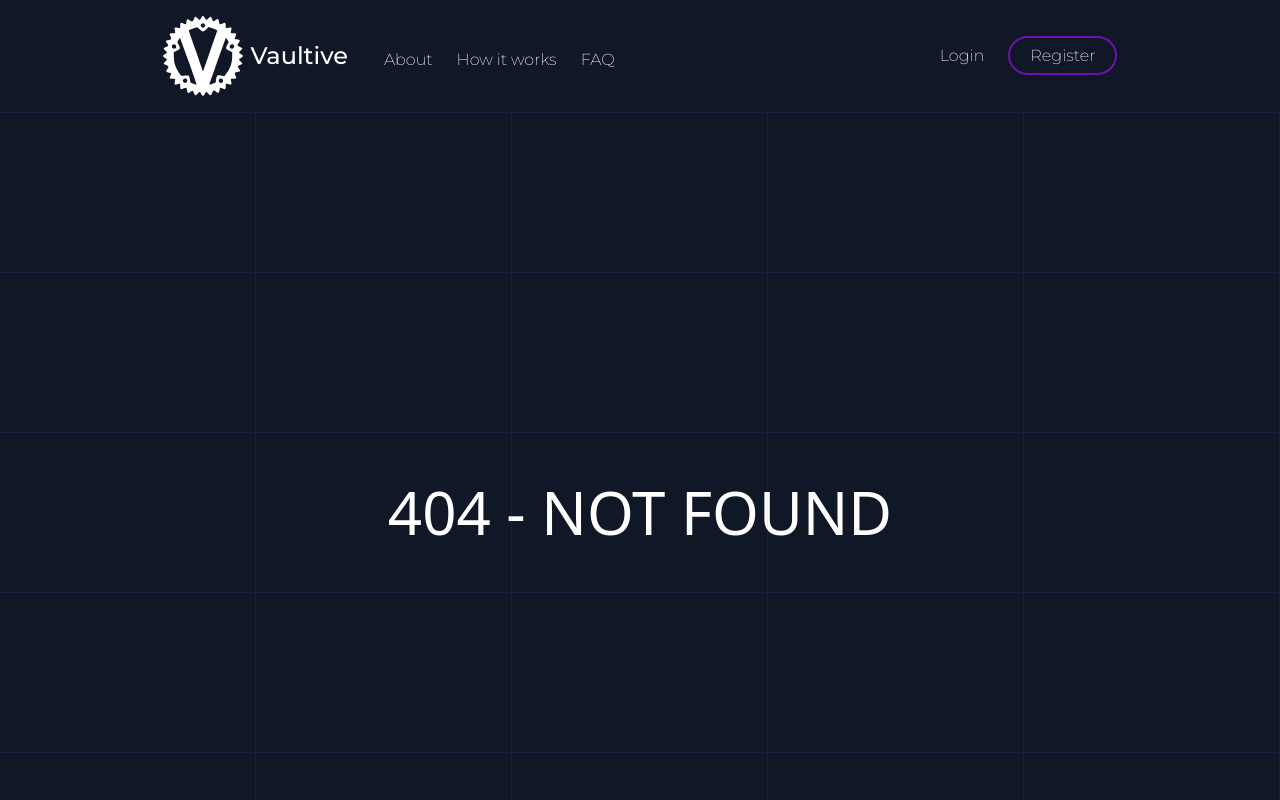
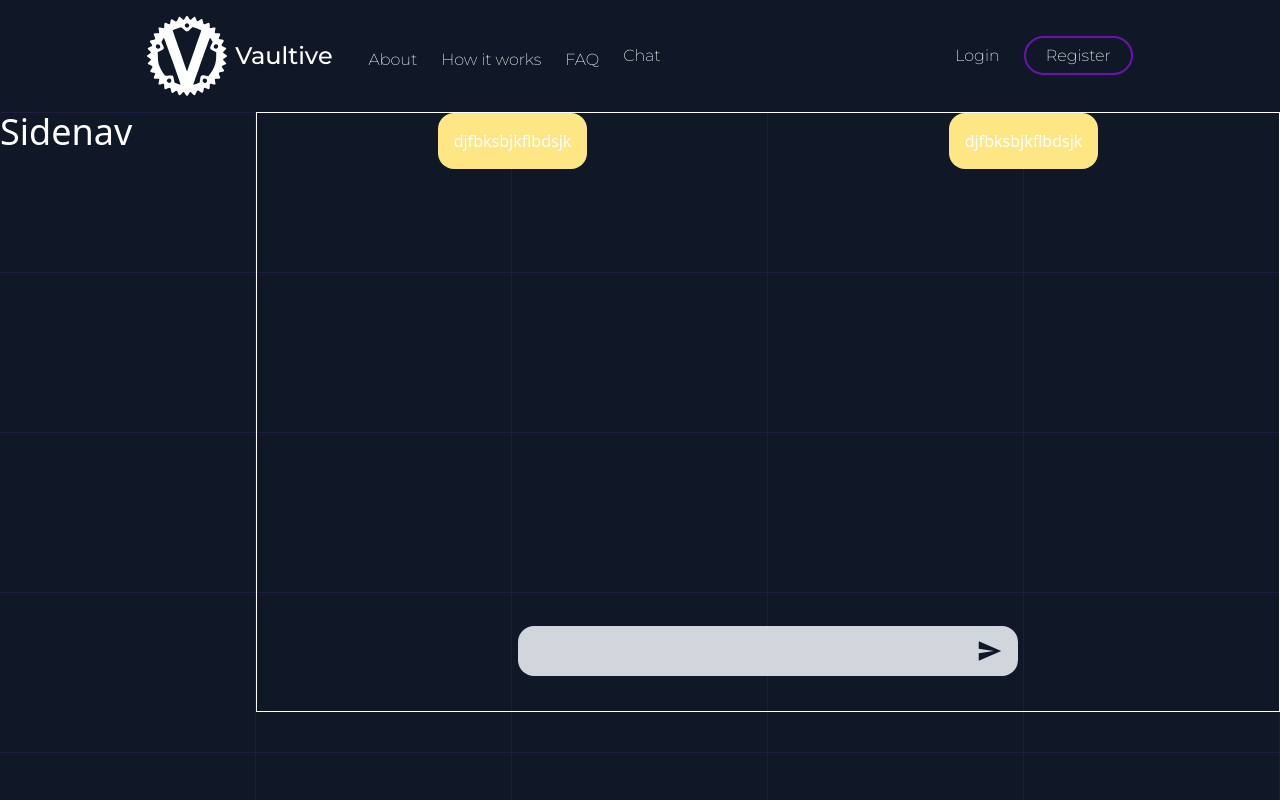
Before and after one commit to Dabdiiusuf/Vaultive, a React (Vite) app in the folder Client/: page /Chat in a window 1280 px wide. Before the commit this address had no page. Built offline with nearby package versions, Linux system fonts and the light colour scheme.

Commit message:
Fixade registrering och började designa Chat delen

```diff
--- a/Client/index.html
+++ b/Client/index.html
@@ -3,6 +3,13 @@
   <head>
     <meta charset="UTF-8" />
     <meta name="viewport" content="width=device-width, initial-scale=1.0" />
+    <meta
+      http-equiv="Content-Security-Policy-Report-Only"
+      content="default-src 'self';
+        script-src 'self';
+        img-src 'self' https://i.pravatar.cc https://freeimage.host;
+        style-src 'self' 'unsafe-inline';"
+    />
     <title>Vaultive</title>
     <link
       rel="icon"
--- a/Client/src/Components/App.jsx
+++ b/Client/src/Components/App.jsx
@@ -2,6 +2,7 @@ import Home from "../Pages/Home";
 import Navbar from "./Navbar";
 import { BrowserRouter as Router, Routes, Route } from "react-router-dom";
 import MyProfile from "../Pages/MyProfile";
+import Chat from "../Pages/Chat";
 import NotFound from "../Pages/NotFound";
 import ProtectedRoute from "./ProtectedRoute";
 import { AuthContextProvider } from "../Providers/AuthContext";
@@ -24,6 +25,7 @@ function App() {
             <Route element={<ProtectedRoute />}>
               <Route path="/Profile" element={<MyProfile />} />
             </Route>
+            <Route path="/Chat" element={<Chat />} />
             <Route path="/TermsOfUse" element={<TermsOfUse />} />
             <Route path="/PrivacyPolicy" element={<PrivacyPolicy />} />
             <Route path="*" element={<NotFound />} />
--- a/Client/src/Components/Login.jsx
+++ b/Client/src/Components/Login.jsx
@@ -15,6 +15,29 @@ const Login = () => {
 
   const handleLocateTop = () => {
     console.log("hello");
+  };
+
+  const handleLogin = async (e) => {
+    const resToken = await fetch(
+      "https://chatify-api.up.railway.app/auth/token",
+      {
+        method: "POST",
+        headers: {
+          "Content-Type": "application/json",
+        },
+        body: JSON.stringify({ username, password, csrfToken }),
+      }
+    );
+
+    if (!resToken.ok) {
+      console.log("Token fetch failed");
+      return;
+    }
+
+    const data = await resToken.json();
+    const token = data.token;
+    localStorage.setItem("jwt", token);
+    console.log(token);
   };
 
   return (
--- a/Client/src/Components/Navbar.jsx
+++ b/Client/src/Components/Navbar.jsx
@@ -18,6 +18,7 @@ const Navbar = () => {
         <button className="mt-2 relative underline-hover cursor-pointer">
           FAQ
         </button>
+        <Link to="/chat">Chat</Link>
         {/* <li className="mt-2">
           <Link to="/Profile" className="relative underline-hover">
             Profile
--- a/Client/src/Components/Register.jsx
+++ b/Client/src/Components/Register.jsx
@@ -1,4 +1,4 @@
-import { useContext, useEffect, useRef } from "react";
+import { useContext, useEffect, useRef, useState } from "react";
 import { AuthContext } from "../Providers/AuthContext";
 import Lottie from "lottie-react";
 import animationData from "../Assets/Animation - 1750006662856 (1).json";
@@ -8,6 +8,7 @@ import defaultAvatar from "../Assets/person_15473743.png";
 
 const Register = () => {
   let navigate = useNavigate();
+  const [preview, setPreview] = useState(null);
 
   const {
     username,
@@ -28,11 +29,10 @@ const Register = () => {
   } = useContext(AuthContext);
 
   const handleAvatar = (e) => {
-    const file = e.target.files[0];
-    if (file) {
-      const newAvatar = URL.createObjectURL(file);
-      setAvatar(newAvatar);
-    }
+    const avatarID = "Dabdi";
+    const avatarURL = `https://i.pravatar.cc/200?u=${avatarID}`;
+    setAvatar(avatarURL);
+    setPreview(avatarURL);
   };
 
   useEffect(() => {
@@ -59,11 +59,11 @@ const Register = () => {
             "Content-Type": "application/json",
           },
           body: JSON.stringify({
-            username,
-            password,
-            email,
-            avatar,
-            csrfToken,
+            username: username,
+            password: password,
+            email: email,
+            avatar: avatar,
+            csrfToken: csrfToken,
           }),
         }
       );
@@ -84,27 +84,6 @@ const Register = () => {
 
       if (res.status === 201) {
         setSuccess("Registered successfully!");
-
-        const resToken = await fetch(
-          "https://chatify-api.up.railway.app/auth/token",
-          {
-            method: "POST",
-            headers: {
-              "Content-Type": "application/json",
-            },
-            body: JSON.stringify({ username, password, csrfToken }),
-          }
-        );
-
-        if (!resToken.ok) {
-          console.log("Token fetch failed");
-          return;
-        }
-
-        const data = await resToken.json();
-        const token = data.token;
-        localStorage.setItem("jwt", token);
-        console.log(token);
 
         setTimeout(() => {
           navigate("/Login");
@@ -184,6 +163,7 @@ const Register = () => {
             </h1>
             <p className="text-sm">Register your account:</p>
             <p className="text-lg text-green-600">{success}</p>
+            <p className="text-lg text-red-600">{error}</p>
           </div>
           <form
             onSubmit={handleSubmit}
@@ -243,7 +223,7 @@ const Register = () => {
                 className="w-full cursor-pointer border-1"
               />
               <img
-                src={avatar || defaultAvatar}
+                src={preview || defaultAvatar}
                 alt=""
                 className="w-[80px] h-[80px] rounded-[50%]"
               />
--- a/Client/src/Pages/Chat.jsx
+++ b/Client/src/Pages/Chat.jsx
@@ -1,7 +1,39 @@
-import React from "react";
+import { IoSendSharp } from "react-icons/io5";
 
 const Chat = () => {
-  return <div></div>;
+  return (
+    <div className="w-full min-h-screen bg-gray-900 relative">
+      <div className="absolute inset-0 z-0 grid grid-cols-5 grid-rows-5">
+        {Array.from({ length: 25 }).map((_, i) => (
+          <div
+            key={i}
+            className="border-r border-t border-purple-500 opacity-10"
+          ></div>
+        ))}
+      </div>
+      <div className="h-[600px] w-full flex justify-between z-10 absolute">
+        <div className=" text-white text-4xl w-[20%]">Sidenav</div>
+
+        <div className="text-white w-[80%] flex flex-col items-center border-1">
+          <div className="h-[80%] w-full flex justify-around">
+            <div className="inline-block max-w-max max-h-max bg-amber-200 rounded-2xl p-4">
+              djfbksbjkflbdsjk
+            </div>
+            <div className="inline-block max-w-max max-h-max bg-amber-200 rounded-2xl p-4">
+              djfbksbjkflbdsjk
+            </div>
+          </div>
+          <div className="relative flex h-[20%] max-w-max justify-center items-center">
+            <input
+              type="text"
+              className="w-[500px] h-[50px] bg-gray-300 rounded-2xl text-black text-lg outline-none pl-4 pr-12"
+            />
+            <IoSendSharp className="absolute text-gray-900 text-2xl top-1/2 -translate-y-1/2 left-115 cursor-pointer hover:scale-110 duration-200" />
+          </div>
+        </div>
+      </div>
+    </div>
+  );
 };
 
 export default Chat;
```
